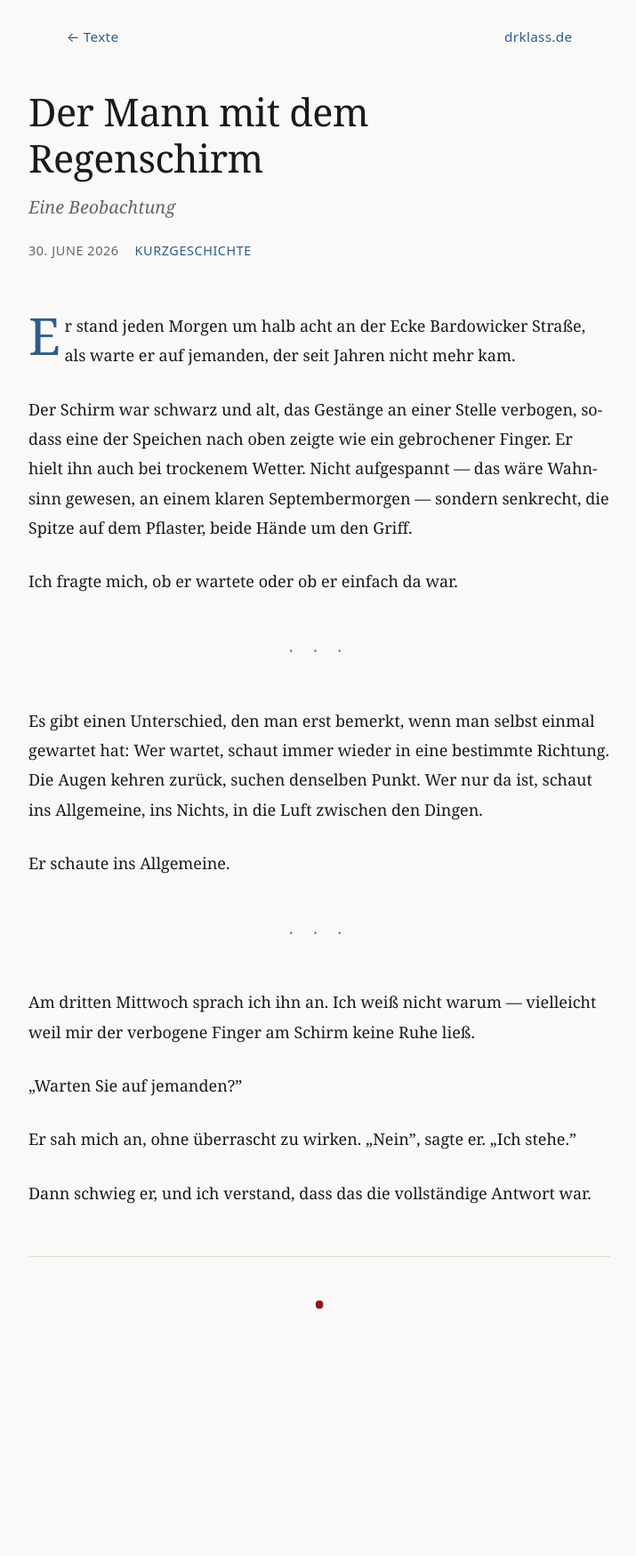
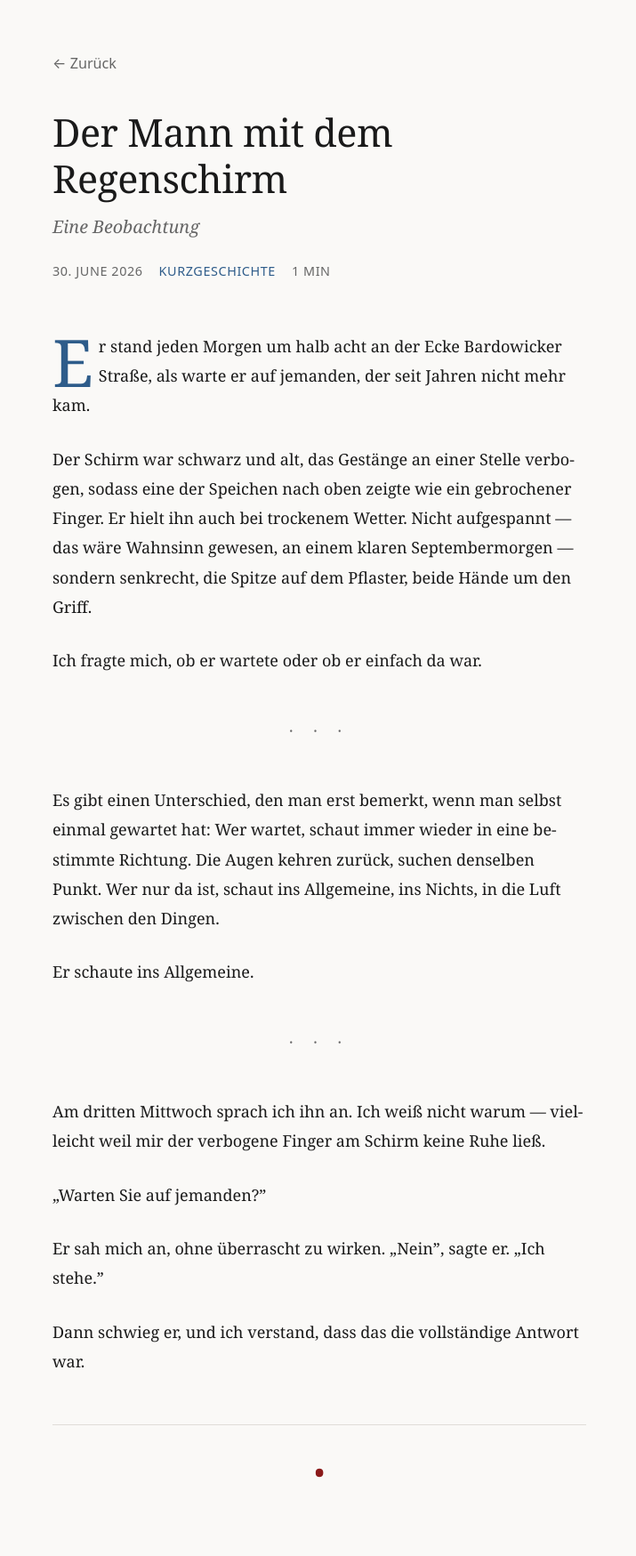
Before and after one commit to docdimy/drklass.de, a Jekyll site: the page built from _texte/der-mann-mit-dem-regenschirm.md, in a window 1280 px wide. Shown: the whole page at 89% size, without its empty margins (281-996 px from the left). Built offline with Jekyll 4.4.1, drawn with Linux system fonts in a browser that asks for light colours; before the commit the page ends 1596 px from its top, so only the background shows below that.

Commit message:
Bilder nach assets/images/ verschoben, Pfade aktualisiert

```diff
--- a/_layouts/text.html
+++ b/_layouts/text.html
@@ -9,12 +9,10 @@
   <link rel="stylesheet" href="/assets/css/text.css">
 </head>
 <body>
-  <nav class="text-nav">
-    <a href="/texte/" class="back-link">← Texte</a>
-    <a href="/" class="home-link">drklass.de</a>
-  </nav>
+  <main class="prose">
+    <a class="back" href="/">← Zurück</a>
 
-  <article class="prose">
+    <article>
     <header class="prose-header">
       {% if page.image %}
       <figure class="prose-image">
@@ -29,9 +27,12 @@
       <p class="prose-subtitle">{{ page.subtitle }}</p>
       {% endif %}
 
+      {% assign words = content | strip_html | number_of_words %}
+      {% assign minutes = words | divided_by: 200 | plus: 1 %}
       <div class="prose-meta">
         {% if page.date %}<time datetime="{{ page.date | date_to_xmlschema }}">{{ page.date | date: "%-d. %B %Y" }}</time>{% endif %}
         {% if page.genre %}<span class="genre">{{ page.genre }}</span>{% endif %}
+        <span class="reading-time">{{ minutes }} min</span>
       </div>
     </header>
 
@@ -42,6 +43,7 @@
     <footer class="prose-footer">
       <span class="endmark" aria-hidden="true">•</span>
     </footer>
-  </article>
+    </article>
+  </main>
 </body>
 </html>
--- a/_layouts/texte_index.html
+++ b/_layouts/texte_index.html
@@ -9,12 +9,8 @@
   <link rel="stylesheet" href="/assets/css/text.css">
 </head>
 <body>
-  <nav class="text-nav">
-    <span></span>
-    <a href="/" class="home-link">drklass.de</a>
-  </nav>
-
   <main class="texte-index">
+    <a class="back" href="/">← Zurück</a>
     <h1>Texte</h1>
     <p class="index-intro">Prosa &amp; Kurzgeschichten</p>
 
--- a/assets/css/text.css
+++ b/assets/css/text.css
@@ -23,30 +23,22 @@
 }
 
 /* ── Navigation ─────────────────────────────────────────────────── */
-.text-nav {
-  display: flex;
-  justify-content: space-between;
-  align-items: center;
-  max-width: var(--measure);
-  margin: 0 auto;
-  padding: 1.5rem 0 2.5rem;
+.back {
+  display: inline-block;
+  margin-bottom: 2rem;
   font-family: var(--sans);
-  font-size: 0.85rem;
+  font-size: 0.9rem;
+  color: var(--meta);
+  text-decoration: none;
 }
 
-.text-nav a {
-  color: var(--stahlblau);
-  text-decoration: none;
-  letter-spacing: 0.02em;
-}
-
-.text-nav a:hover { text-decoration: underline; }
+.back:hover { color: var(--stahlblau); }
 
 /* ── Artikel-Container ──────────────────────────────────────────── */
 .prose {
   max-width: var(--measure);
-  margin: 0 auto;
-  padding-bottom: 6rem;
+  margin: 3rem auto 4rem;
+  padding: 0 1.5rem;
 }
 
 /* ── Header ─────────────────────────────────────────────────────── */
@@ -100,6 +92,8 @@
 
 .genre { color: var(--stahlblau); }
 
+.reading-time { color: var(--meta); }
+
 /* ── Fließtext ──────────────────────────────────────────────────── */
 .prose-body p {
   margin-bottom: 1.5rem;
@@ -109,9 +103,9 @@
 
 .prose-body p:first-of-type::first-letter {
   float: left;
-  font-size: 3.2rem;
-  line-height: 0.85;
-  margin: 0.05em 0.08em 0 0;
+  font-size: 4.1rem;
+  line-height: 0.82;
+  margin: 0.06em 0.08em 0 0;
   color: var(--stahlblau);
   font-weight: 400;
 }
@@ -161,8 +155,8 @@
 /* ── Übersichtsseite ────────────────────────────────────────────── */
 .texte-index {
   max-width: var(--measure);
-  margin: 0 auto;
-  padding: 3rem 0 6rem;
+  margin: 3rem auto 4rem;
+  padding: 0 1.5rem 6rem;
 }
 
 .texte-index h1 {
--- a/index.html
+++ b/index.html
@@ -6,7 +6,7 @@
 <meta name="theme-color" content="#2c5282">
 <meta property="og:title" content="Dr. med. Dietmar Klass">
 <meta property="og:description" content="Facharzt für Gastroenterologie · Lüneburg">
-<meta property="og:image" content="https://drklass.de/og-image.webp">
+<meta property="og:image" content="https://drklass.de/assets/images/og-image.webp">
 <meta property="og:url" content="https://drklass.de">
 <meta property="og:type" content="profile">
 <meta property="og:locale" content="de_DE">
@@ -43,7 +43,7 @@
         rgba(250,250,250,0.5) 85%,
         rgba(250,250,250,1) 100%
       ),
-      url('/lueneburg.webp');
+      url('/assets/images/lueneburg.webp');
     background-size: cover;
     background-position: center 60%;
     background-color: #2c5282;
@@ -164,7 +164,7 @@
 <body>
 <div class="banner" role="img" aria-label="Lüneburger Altstadt im Gegenlicht"></div>
 <main>
-  <img src="/portrait.webp" alt="Porträtfoto Dr. med. Dietmar Klass" class="portrait">
+  <img src="/assets/images/portrait.webp" alt="Porträtfoto Dr. med. Dietmar Klass" class="portrait">
 
   <div class="header-text">
     <h1>Dr. med. Dietmar Klass</h1>
```
Also changed, not shown: _texte/das-praktikum.md (added, +37 -0 lines), assets/images/das-praktikum.png (added), assets/images/lueneburg.webp (renamed from lueneburg.webp), assets/images/og-image.webp (renamed from og-image.webp), assets/images/portrait.webp (renamed from portrait.webp), 3 other files.
